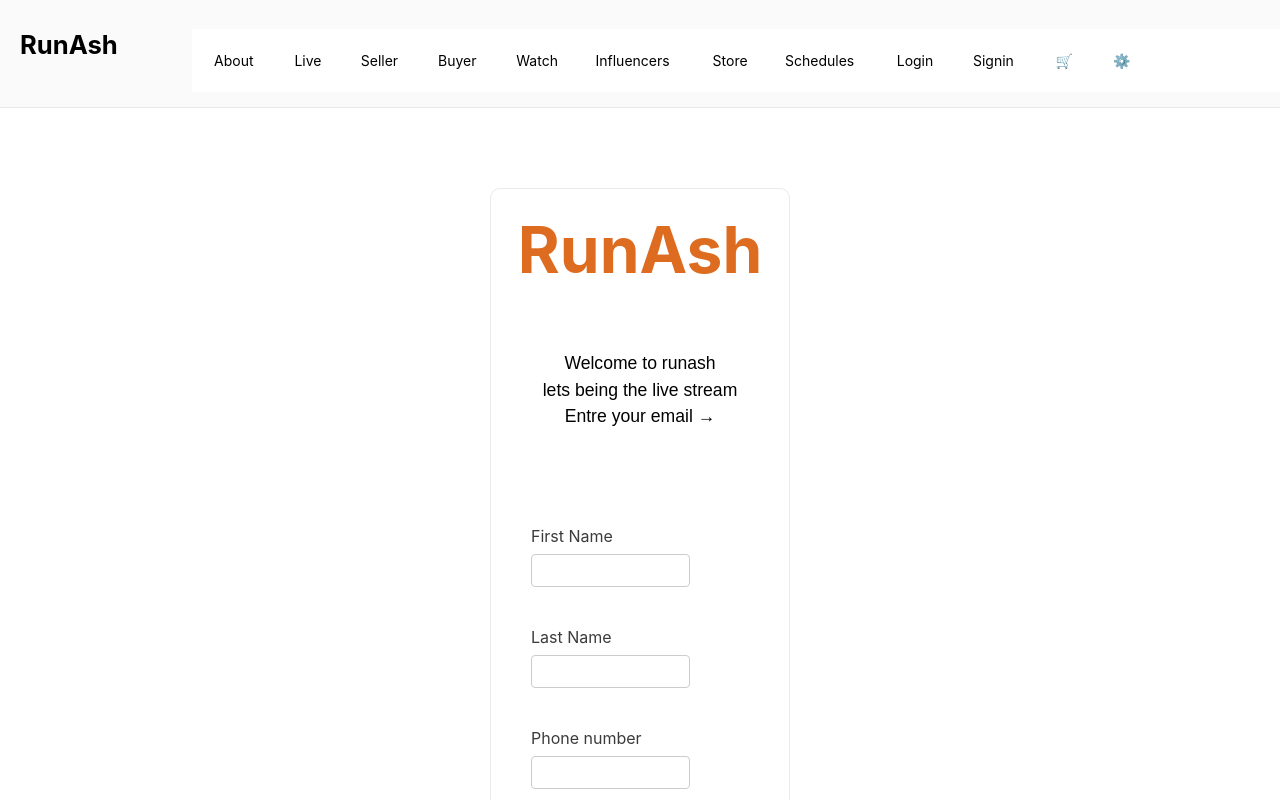
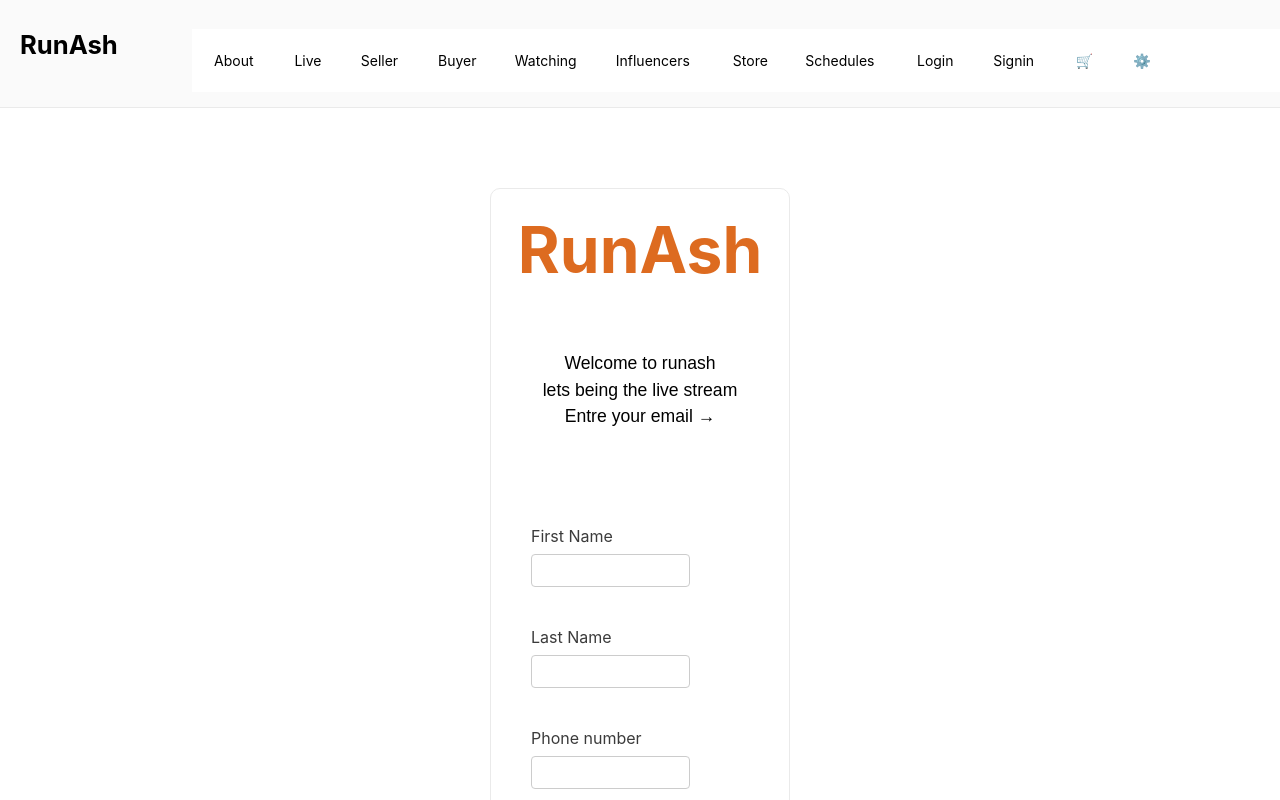
Before and after one commit to rammurmu/next, a Next.js app: page /login in a window 1280 px wide. Shown: the top 800 px of the page. Built offline with nearby package versions, Linux system fonts and the light colour scheme.

Commit message:
Update Navbar.js

```diff
--- a/components/Navbar.js
+++ b/components/Navbar.js
@@ -34,7 +34,7 @@ function Navbar() {
        </li>
        <li>
           <Link href='/watch'>
-            <a>Watch</a>
+            <a>Watching</a>
           </Link>
        </li>
        <li>
```
